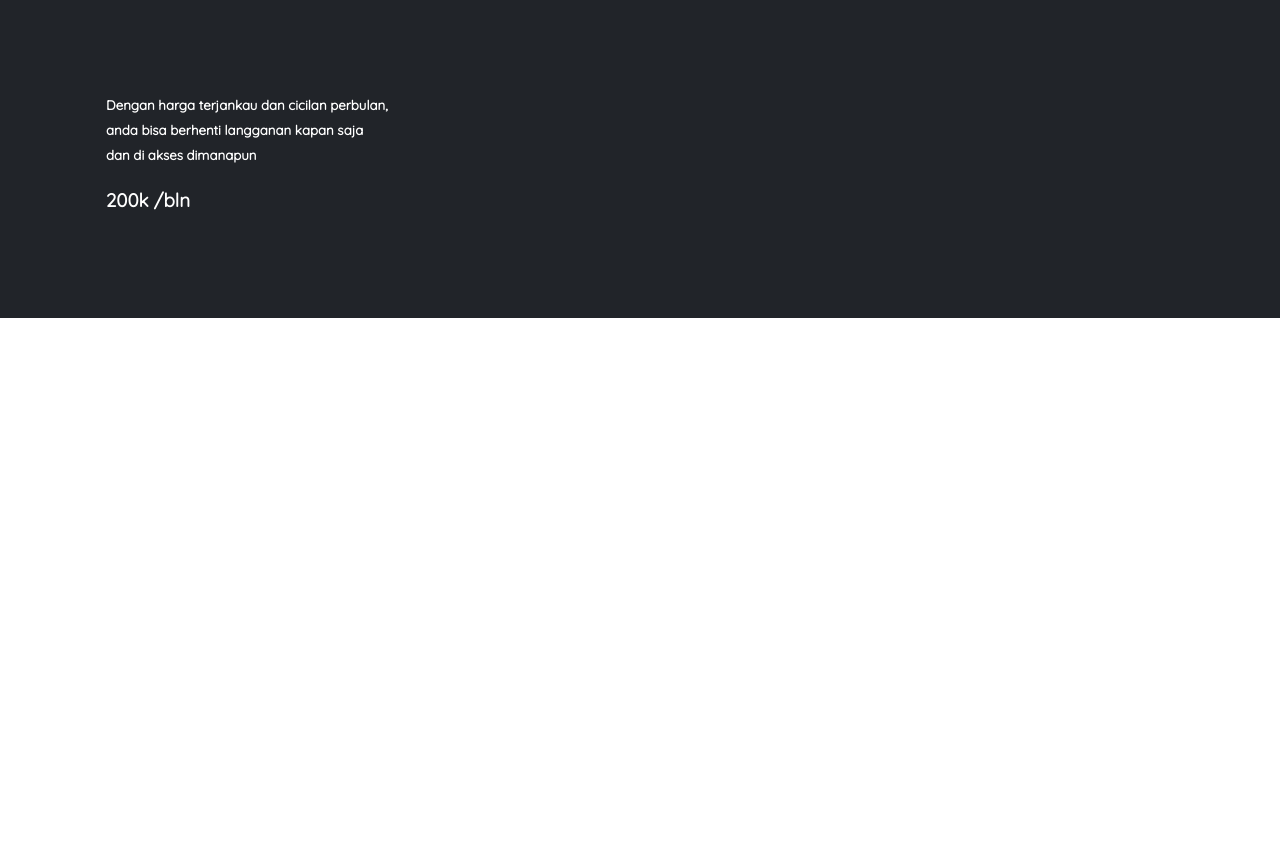
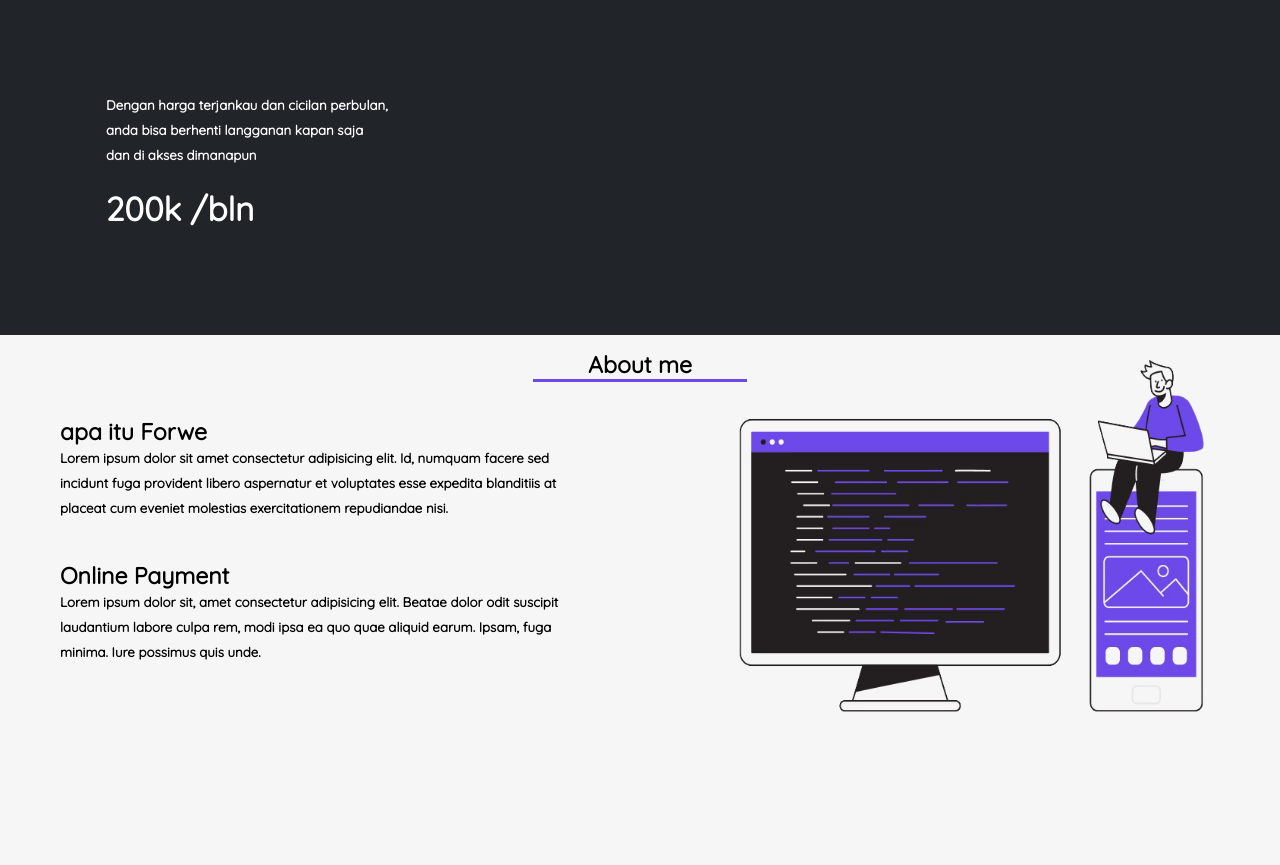
Before and after one commit to ZanCo21/Ngodingbareng, a plain HTML site: page index.html in a window 1280 px wide. Shown: the part 1349-2214 px from the top of the page. Before the commit the page ends 1667 px from the top, so only its background shows below. Drawn offline with Linux system fonts and the light colour scheme.

Commit message:
add about

```diff
--- a/index.html
+++ b/index.html
@@ -77,6 +77,26 @@
                 <h3>200k /bln</h3>
             </article>
         </div>
+
+        <div class="sr">
+            <h4>About me</h4>
+        </div>
+
+<!-- about -->
+        <div class="about">
+            <div class="in">
+                <div class="me">
+                    <h4>apa itu Forwe</h4>
+                    <h5>Lorem ipsum dolor sit amet consectetur adipisicing elit. Id, numquam facere sed incidunt fuga provident libero aspernatur et voluptates esse expedita blanditiis at placeat cum eveniet molestias exercitationem repudiandae nisi.</h5>
+                </div>
+                <br>
+                <div class="me">
+                    <h4>Online Payment</h4>
+                    <h5>Lorem ipsum dolor sit, amet consectetur adipisicing elit. Beatae dolor odit suscipit laudantium labore culpa rem, modi ipsa ea quo quae aliquid earum. Ipsam, fuga minima. Iure possimus quis unde.</h5>
+                </div>
+            </div>
+            <img class="aside" src="assets/IMG/monitor2.png" alt="">
+        </div>
     </main>
 </body>
 </html>
--- a/style.css
+++ b/style.css
@@ -138,3 +138,24 @@ h4{
     display: inline-block;
 
 }
+
+h3{
+    font-weight: bold;
+    font-size: 33px;
+}
+
+.about{
+    padding: 0px 60px 200px;
+}
+
+.me{
+    margin-top: 20px;
+    max-width: 770px;
+
+}
+
+.about img{
+    float: right;
+    max-width: 500px;
+    margin-top: -50px;
+}
```
Also changed, not shown: assets/IMG/monitor2.jpg (deleted), assets/IMG/monitor2.png (added).
